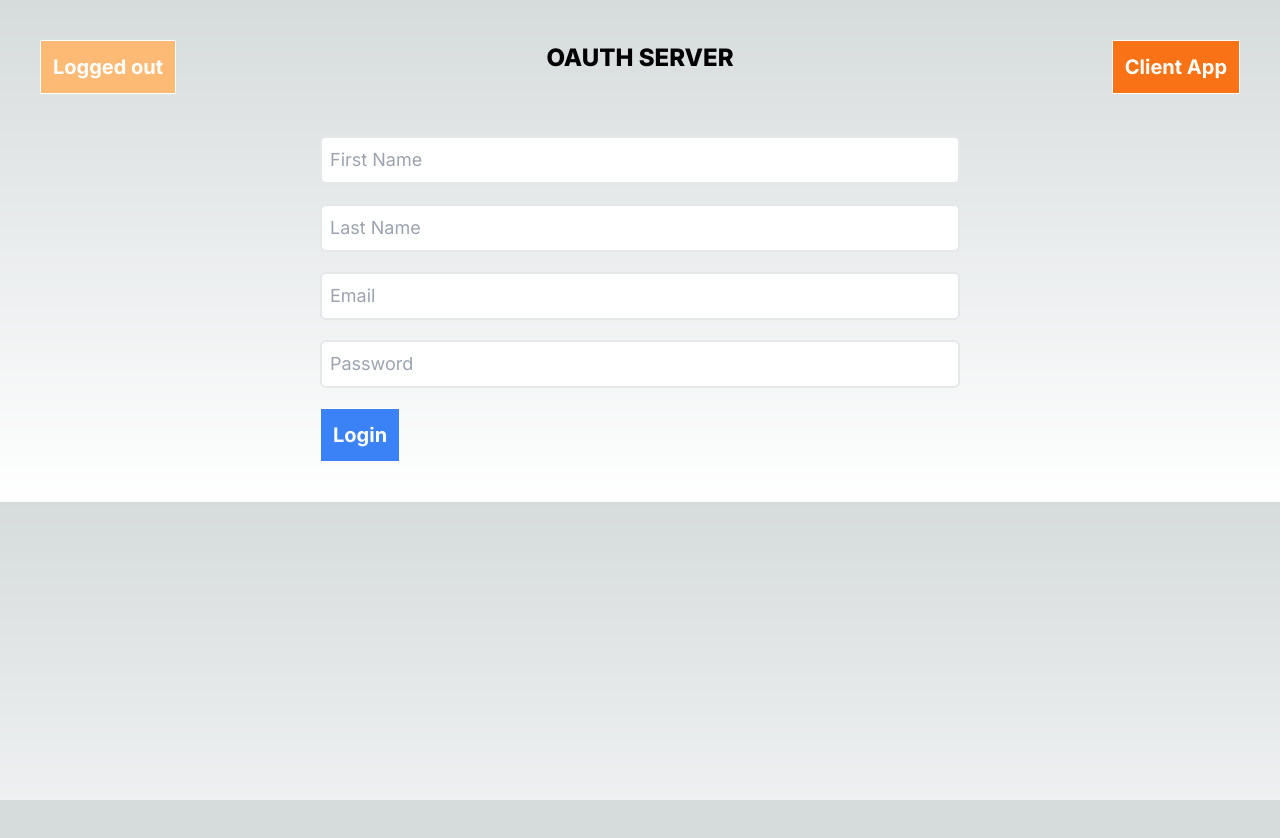
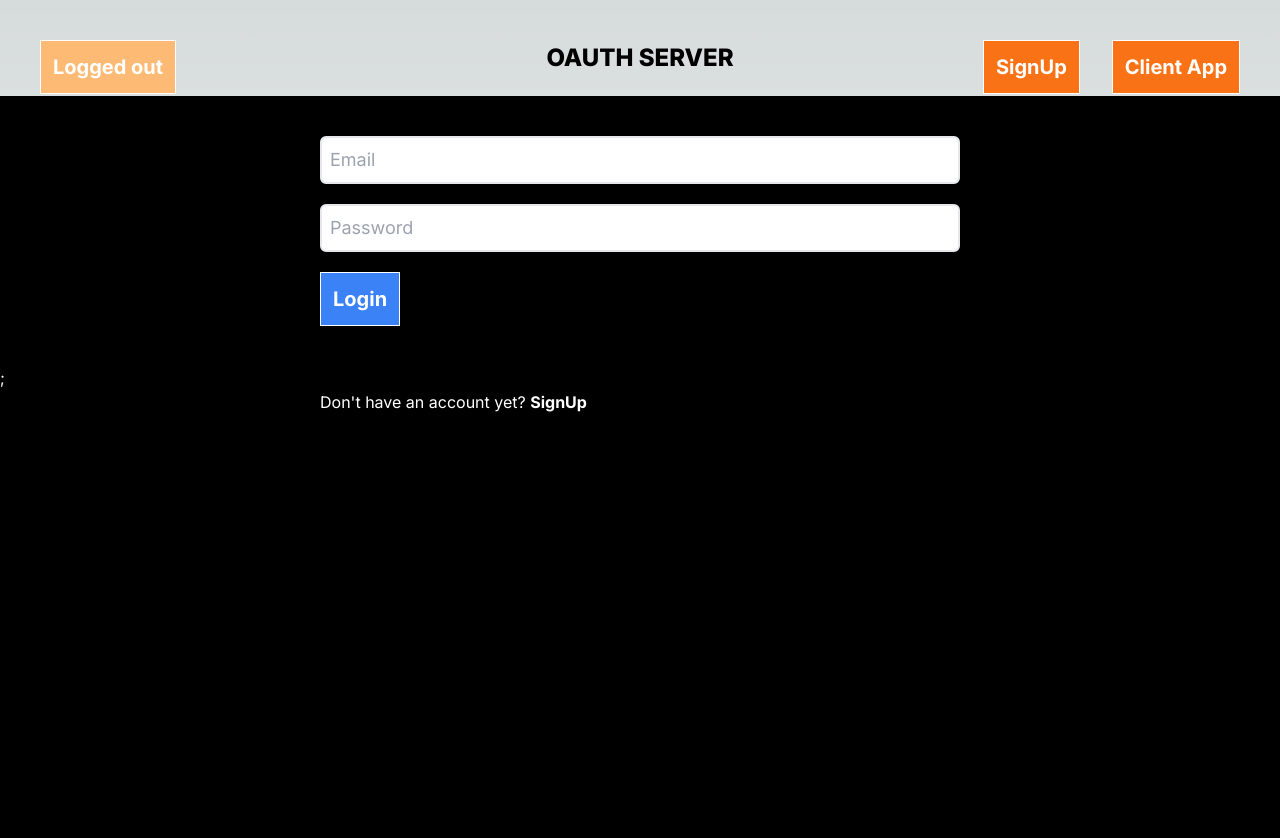
Before and after one commit to NicoTollenaar/oauth-server, a Next.js app in the folder client/: page /oauth-frontend/login in a window 1280 px wide. Shown: the top 838 px of the page. Before the commit the page ends 800 px from the top, so only its background shows below. Built offline with nearby package versions, Linux system fonts and the light colour scheme; no server answers.

Commit message:
UI almost done

```diff
--- a/client/src/app/client-frontend/layout.tsx
+++ b/client/src/app/client-frontend/layout.tsx
@@ -5,6 +5,7 @@ import Button from "../oauth-frontend/components/Button";
 import {
   clientLoginUrl,
   clientSignUpUrl,
+  oauthLoginUrl,
   redirect_uri,
 } from "../constants/urls";
 import Logout from "../oauth-frontend/components/Logout";
@@ -61,7 +62,7 @@ export default function ClientNavBar({
           {hrefFirstLink === redirect_uri ? (
             <Logout changeMessage={() => {}} server="client" />
           ) : (
-            <Link href={"http://localhost:3000/oauth-frontend/login"}>
+            <Link href={oauthLoginUrl}>
               <Button
                 buttonText={"OAuth Server"}
                 buttonColor="bg-orange-500"
@@ -71,7 +72,7 @@ export default function ClientNavBar({
           )}
         </div>
         <div className="w-[50%] flex flex-row justify-center">
-          <h1 className="mt-10 text-[1.5em] text-center font-extrabold m-5">
+          <h1 className="mt-10 text-[1.5em] text-center text-white font-extrabold m-5">
             CLIENT APPLICATION
           </h1>
         </div>
--- a/client/src/app/client-frontend/login/page.tsx
+++ b/client/src/app/client-frontend/login/page.tsx
@@ -1,6 +1,9 @@
 "use client";
+import { clientSignUpUrl } from "@/app/constants/urls";
 import LoginOrSignUpForm from "@/app/oauth-frontend/components/LoginOrSignUpForm";
-export default function LoginClient() {
+import LoginForm from "@/app/oauth-frontend/components/LoginOrSignUpForm";
+import Link from "next/link";
+export default function SignUpClient() {
   function handleLogin() {
     console.log("called handleLogin");
   }
@@ -8,8 +11,14 @@ export default function LoginClient() {
     console.log("called handleSubmit");
   };
   return (
-    <div className="h-[100vh] bg-[darkblue]">
+    <div className="pt-[10%] h-[100vh] bg-[darkblue]">
       <LoginOrSignUpForm server="client" />
+      <h1 className="ms-[25%] me-[25%] text-white">
+        Don't have an account yet?{"  "}
+        <Link href={clientSignUpUrl} className="hover:underline font-bold">
+          SignUp
+        </Link>
+      </h1>
     </div>
   );
 }
--- a/client/src/app/client-frontend/signup/page.tsx
+++ b/client/src/app/client-frontend/signup/page.tsx
@@ -1,16 +1,13 @@
 "use client";
 import LoginOrSignUpForm from "@/app/oauth-frontend/components/LoginOrSignUpForm";
-import LoginForm from "@/app/oauth-frontend/components/LoginOrSignUpForm";
-export default function SignUpClient() {
-  function handleLogin() {
-    console.log("called handleLogin");
-  }
-  const handleSubmit = () => {
-    console.log("called handleSubmit");
-  };
+export default function LoginClient() {
+
   return (
-    <div className="h-[100vh] bg-[darkblue]">
-      <LoginOrSignUpForm server="client" />
+    <div className="pt-[5%] h-[100vh] bg-[darkblue]">
+      <div>
+        <LoginOrSignUpForm server="client" />
+      </div>
+
     </div>
   );
 }
--- a/client/src/app/constants/urls.ts
+++ b/client/src/app/constants/urls.ts
@@ -24,3 +24,5 @@ export const clientBackendPKCEEndpoint = `${baseUrlClientBackend}/pkce`;
 export const resourcesEndpoint = `${baseUrlResourceServer}/get-resources`;
 export const clientLoginUrl = `${baseUrlClientFrontend}/login`;
 export const clientSignUpUrl = `${baseUrlClientFrontend}/signup`;
+export const oauthLoginUrl = `${baseUrlOauthFrontend}/login`;
+export const oauthSignUpUrl = `${baseUrlOauthFrontend}/signup`;
--- a/client/src/app/hooks/useLoggedInStatus.ts
+++ b/client/src/app/hooks/useLoggedInStatus.ts
@@ -1,19 +1,35 @@
 "use client";
-import { useState, useEffect } from "react";
+import { useState, useEffect, Dispatch, SetStateAction } from "react";
 import {
   loggedInStatusEndpointClient,
   loggedInStatusEndpointOAuth,
 } from "../constants/urls";
 import { ServerType } from "../types/customTypes";
 
-export default function useLoggedInStatus(server: ServerType) {
+export default function useLoggedInStatus(server: ServerType): {
+  isLoggedIn: boolean;
+  setIsLoggedIn: Dispatch<SetStateAction<boolean>>;
+} {
   const [isLoggedIn, setIsLoggedIn] = useState<boolean>(false);
   const loggedInStatusEndpoint: string =
     server === "oauth"
       ? loggedInStatusEndpointOAuth
       : loggedInStatusEndpointClient;
 
+  // =====  block below is temporary until login routes for server have been made =========
+
+  // if (server === "client") {
+  //   setIsLoggedIn(false);
+  //   return { isLoggedIn, setIsLoggedIn };
+  // }
+
+  // =============================================
+
   useEffect(() => {
+    if (server === "client") {
+      setIsLoggedIn(false);
+      return;
+    }
     async function getLoggedInStatus() {
       try {
         const response = await fetch(loggedInStatusEndpoint, {
--- a/client/src/app/oauth-frontend/components/LoginOrSignUpForm.tsx
+++ b/client/src/app/oauth-frontend/components/LoginOrSignUpForm.tsx
@@ -5,8 +5,6 @@ import { FormData } from "@/app/types/customTypes";
 import { ReactElement } from "react";
 import Button from "./Button";
 import {
-  baseUrlClientFrontend,
-  clientLoginUrl,
   loginEndpointClient,
   loginEndpointOAuth,
   redirect_uri,
@@ -25,7 +23,7 @@ export default function LoginOrSignUpForm({ server }: FormProps): ReactElement {
   const router = useRouter();
   const pathName = usePathname();
   const lastPathSegment = pathName.split("/")[pathName.split("/").length - 1];
-  console.log("plastPathSegment:", lastPathSegment);
+  console.log("lastPathSegment:", lastPathSegment);
   const { formData, changeFormData } = useFormData<FormData>({
     firstName: "",
     lastName: "",
@@ -83,7 +81,7 @@ export default function LoginOrSignUpForm({ server }: FormProps): ReactElement {
     <div className="flex flex-row justify-center pt-10 mb-10 w-[vw]">
       <div className="w-[50%]">
         <form className="flex flex-col gap-5">
-          {lastPathSegment === "login" ? (
+          {lastPathSegment === "signup" && (
             <div className="flex flex-col gap-5">
               <InputField
                 name="firstName"
@@ -102,7 +100,7 @@ export default function LoginOrSignUpForm({ server }: FormProps): ReactElement {
                 required={true}
               />
             </div>
-          ) : null}
+          )}
           <InputField
             name="email"
             value={formData.email}
@@ -128,11 +126,6 @@ export default function LoginOrSignUpForm({ server }: FormProps): ReactElement {
               lastPathSegment === "login" ? handleLogin : handleSignUp
             }
           />
-          {/* <Button
-            buttonText="Signup"
-            buttonColor="bg-blue-500"
-            handleClick={handleSignUp}
-          /> */}
         </div>
       </div>
     </div>
--- a/client/src/app/oauth-frontend/components/Logout.tsx
+++ b/client/src/app/oauth-frontend/components/Logout.tsx
@@ -36,7 +36,7 @@ export default function Logout({
       logoutEndpoint = "";
   }
 
-  async function handleLogout() {
+  async function handleLogout(): Promise<void> {
     const response = await fetch(logoutEndpoint, {
       method: "DELETE",
       credentials: "include",
--- a/client/src/app/oauth-frontend/layout.tsx
+++ b/client/src/app/oauth-frontend/layout.tsx
@@ -3,7 +3,11 @@ import { useState } from "react";
 import { usePathname } from "next/navigation";
 import Link from "next/link";
 import Button from "./components/Button";
-import { redirect_uri } from "@/app/constants/urls";
+import {
+  oauthLoginUrl,
+  oauthSignUpUrl,
+  redirect_uri,
+} from "@/app/constants/urls";
 import Logout from "./components/Logout";
 
 export default function OAuthNavBar({
@@ -11,6 +15,27 @@ export default function OAuthNavBar({
 }: {
   children: React.ReactNode;
 }) {
+  const pathName = usePathname();
+  const lastPathSegment = pathName.split("/")[pathName.split("/").length - 1];
+  console.log("lastPathSegment", lastPathSegment);
+
+  let hrefFirstLink: string;
+  let firstLinkText: string;
+
+  switch (lastPathSegment) {
+    case "login":
+      hrefFirstLink = oauthSignUpUrl;
+      firstLinkText = "SignUp";
+      break;
+    case "signup":
+      hrefFirstLink = oauthLoginUrl;
+      firstLinkText = "Login";
+      break;
+    default:
+      hrefFirstLink = "";
+      firstLinkText = "";
+  }
+
   return (
     <section className="w-[vw] flex flex-col">
       <div className="w-[100%] flex flex-row justify-center">
@@ -23,6 +48,21 @@ export default function OAuthNavBar({
           </h1>
         </div>
         <div className="w-[25%] flex flex-row justify-end mt-10 me-10">
+          <div className="flex flex-row justify-between gap-8">
+            <Link href={hrefFirstLink}>
+              <Button
+                buttonText={firstLinkText}
+                buttonColor="bg-orange-500"
+                handleClick={() => {}}
+              />
+            </Link>
+            {/* <Link href={hrefSecondLink}>
+              <Button
+                buttonText={secondLinkText}
+                buttonColor="bg-orange-500"
+                handleClick={() => {}}
+              />
+            </Link> */}
             <Link href={redirect_uri}>
               <Button
                 buttonText={"Client App"}
@@ -32,6 +72,7 @@ export default function OAuthNavBar({
             </Link>
           </div>
         </div>
+      </div>
       <div className="children-div">{children}</div>
     </section>
   );
--- a/client/src/app/oauth-frontend/login/page.tsx
+++ b/client/src/app/oauth-frontend/login/page.tsx
@@ -3,11 +3,25 @@ import { useState } from "react";
 import LoginForm from "@/app/oauth-frontend/components/LoginOrSignUpForm";
 import { Utils } from "@/app/utils/utils";
 import { useRouter } from "next/router";
-import { redirect_uri } from "@/app/constants/urls";
+import { oauthSignUpUrl, redirect_uri } from "@/app/constants/urls";
 import useFormData from "@/app/hooks/useFormData";
 import { FormData } from "@/app/types/customTypes";
 import LoginOrSignUpForm from "@/app/oauth-frontend/components/LoginOrSignUpForm";
+import Link from "next/link";
 
 export default function LogInAuthServer() {
-  return <LoginOrSignUpForm server="oauth" />;
+  return (
+    <div className="bg-[black] text-white h-[100vh]">
+      <LoginOrSignUpForm server="oauth" />;
+      <h1 className="ms-[25%] me-[25%] text-white">
+        Don't have an account yet?{"  "}
+        <Link
+          href={oauthSignUpUrl}
+          className="text-white hover:underline font-bold"
+        >
+          SignUp
+        </Link>
+      </h1>
+    </div>
+  );
 }
--- a/client/tsconfig.json
+++ b/client/tsconfig.json
@@ -33,7 +33,7 @@
     "**/*.ts",
     "**/*.tsx",
     ".next/types/**/*.ts",
-    "src/app/client-frontend/login"
+    "src/app/client-frontend/signup"
   ],
   "exclude": ["node_modules"]
 }
```
Lines whose indentation alone changed are shown as unchanged.
